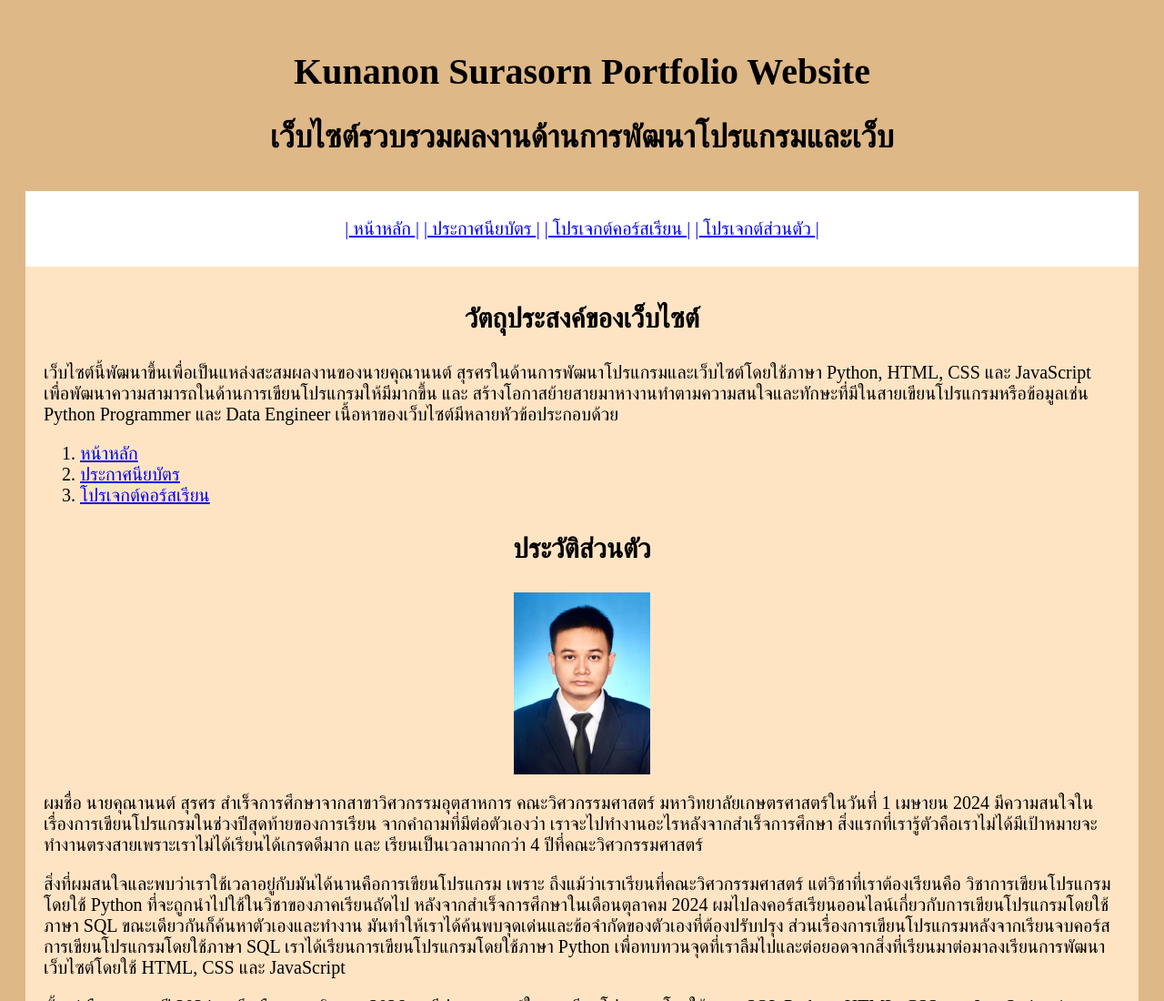
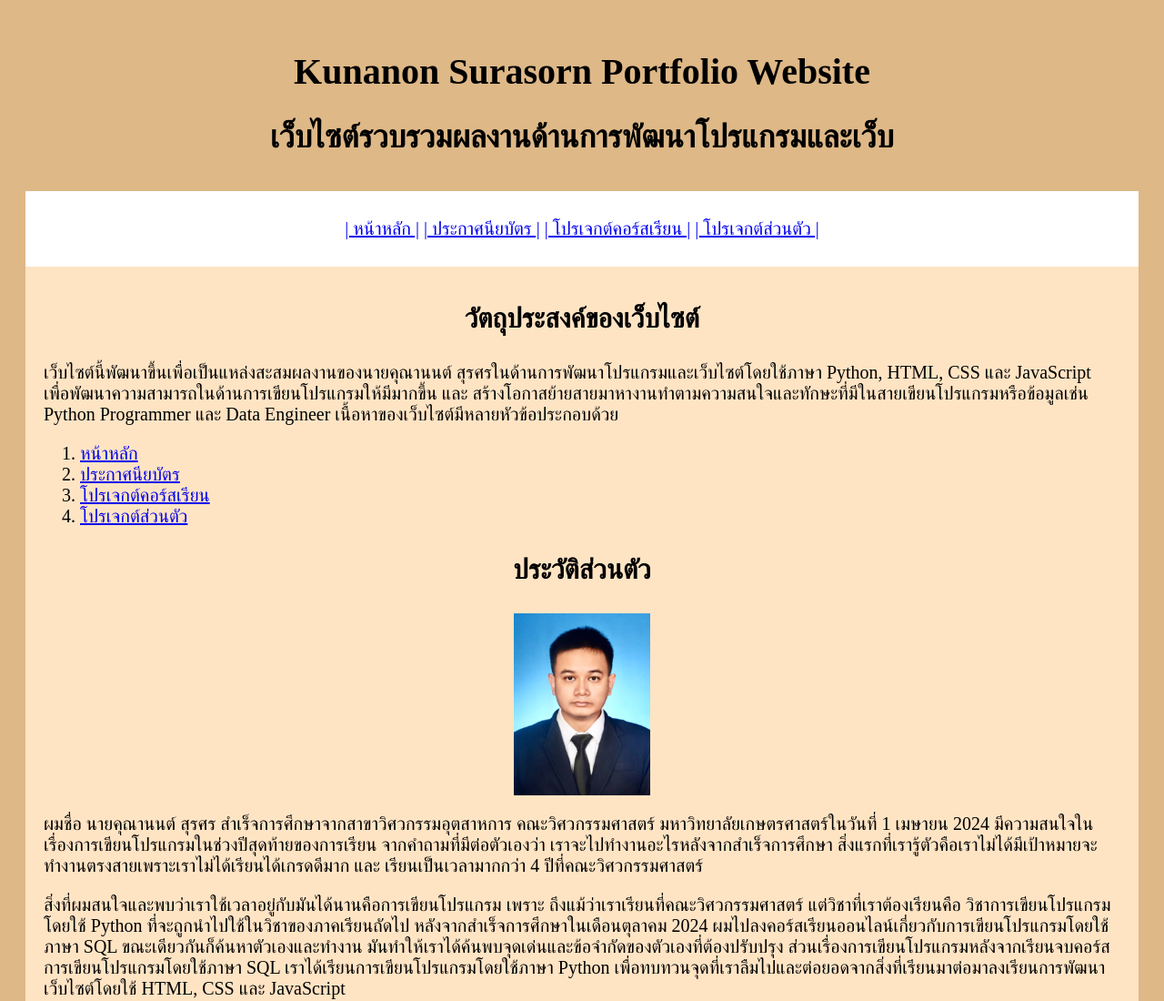
Before and after one commit to kunanonsurasorn/kunanonsurasorn, a plain HTML site: page index.html in a window 1280 px wide. Shown: the top 1100 px of the page at 91% size. Drawn offline with Linux system fonts and the light colour scheme.

Commit message:
Update index.html

```diff
--- a/index.html
+++ b/index.html
@@ -42,6 +42,7 @@
             <li><a href="index.html">หน้าหลัก</a></li>
             <li><a href="certificates.html">ประกาศนียบัตร</a></li>
             <li><a href="courseproject.html">โปรเจกต์คอร์สเรียน</a></li>
+            <li><a href="personalproject.html">โปรเจกต์ส่วนตัว</a></li>
         </ol>
 
         <h3 style="text-align: center;">ประวัติส่วนตัว</h3>
```
